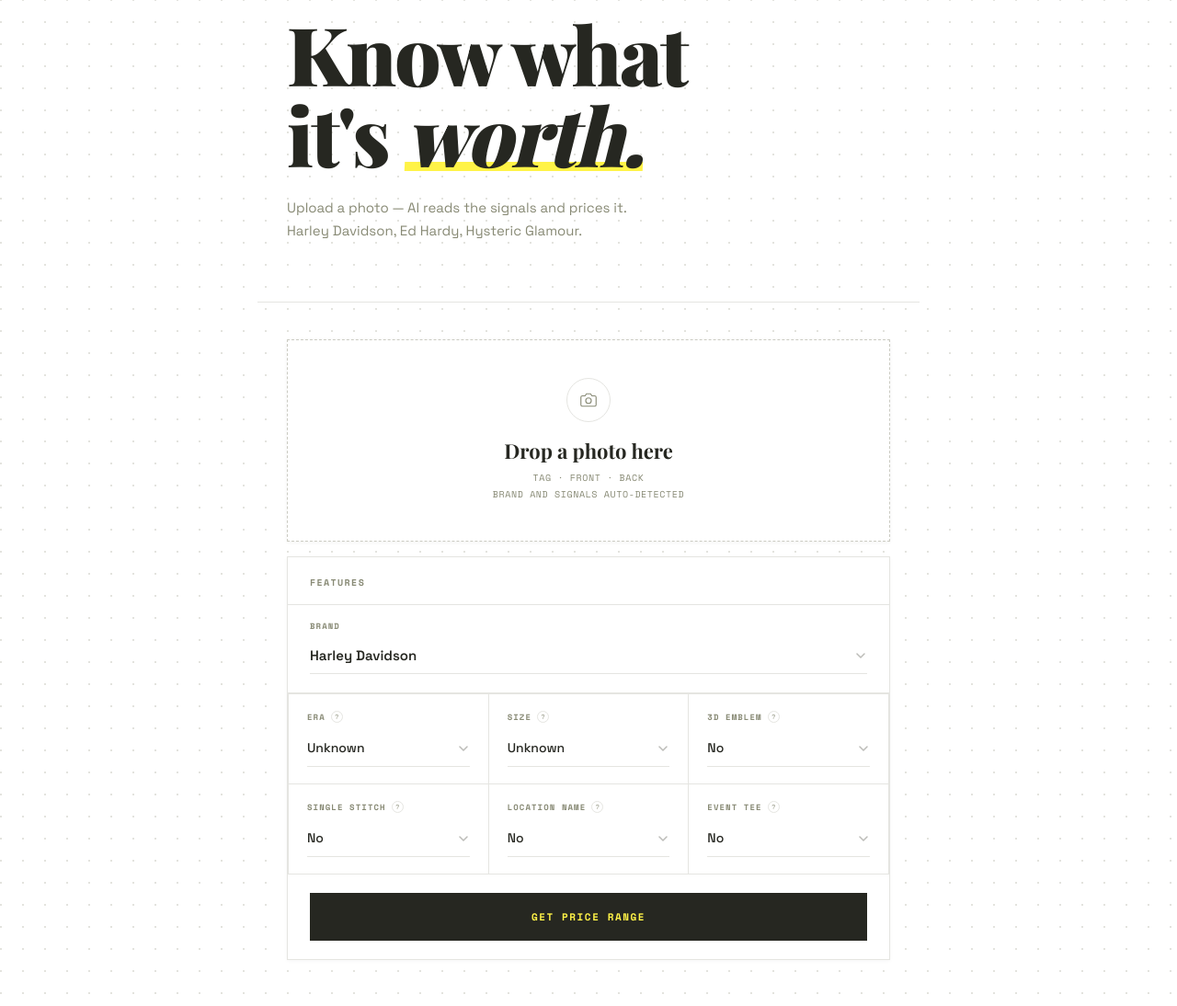
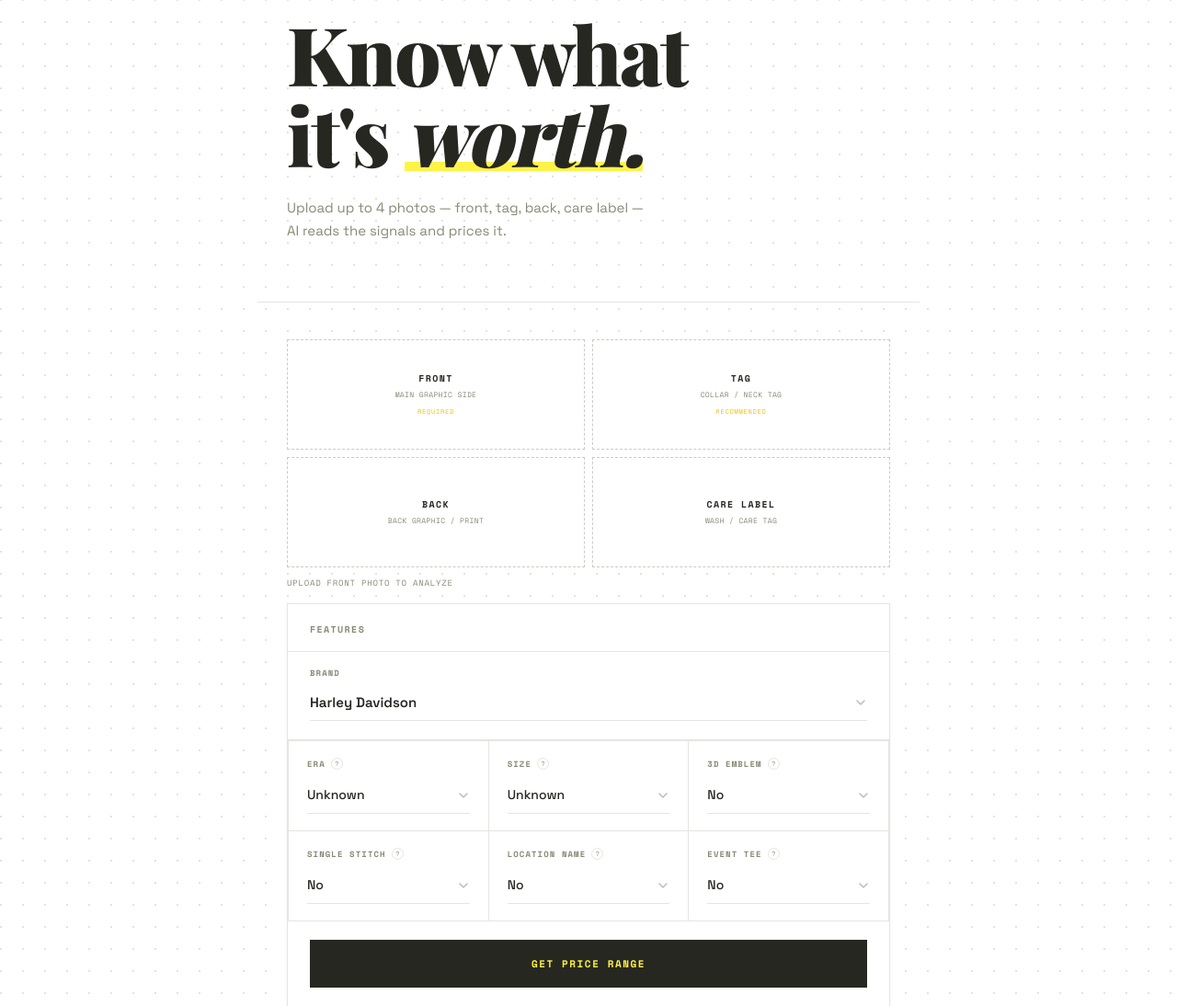
Before and after one commit to Keyshawn-Reid/vintage-pricer, a Flask app: page / in a window 1280 px wide. Shown: the part 145-1239 px from the top of the page at 92% size. Run offline with Flask 3, Linux system fonts and the light colour scheme; some web fonts are replaced.

Commit message:
make 4-slot multi-image upload universal across all brands
Remove single-image upload zone — all brands now use front/tag/back/care
slot grid. Add multi_image: True to harley and ed_hardy brand configs so
/analyze routes them through extract_features_from_images.

Co-Authored-By: Claude Sonnet 4.6 <noreply@anthropic.com>

```diff
--- a/src/brands.py
+++ b/src/brands.py
@@ -3,6 +3,7 @@ BRANDS = {
         "label": "Harley Davidson",
         "short": "HD",
         "csv": "data/raw/harley_features.csv",
+        "multi_image": True,
         "signals": [
             {
                 "id": "era", "label": "Era", "type": "select", "ai_key": "era",
@@ -54,6 +55,7 @@ Rules:
         "label": "Ed Hardy",
         "short": "EH",
         "csv": "data/raw/ed_hardy_features.csv",
+        "multi_image": True,
         "signals": [
             {
                 "id": "era", "label": "Era", "type": "select", "ai_key": "era",
--- a/templates/index.html
+++ b/templates/index.html
@@ -657,45 +657,15 @@
         <h1 class="hero-headline">
             Know what<br>it's <span class="hl">worth.</span>
         </h1>
-        <p class="hero-sub">Upload a photo — AI reads the signals and prices it. Harley Davidson, Ed Hardy, Hysteric Glamour.</p>
+        <p class="hero-sub">Upload up to 4 photos — front, tag, back, care label — AI reads the signals and prices it.</p>
     </section>
 
     <div class="section-rule"></div>
 
     <section class="tool">
 
-        <!-- Upload zone -->
-        <div class="upload-zone" id="uploadZone"
-             onclick="handleZoneClick()"
-             ondragover="handleDragOver(event)"
-             ondragleave="handleDragLeave(event)"
-             ondrop="handleDrop(event)">
-
-            <div class="upload-state" id="stateDefault">
-                <div class="upload-icon-wrap">
-                    <svg viewBox="0 0 24 24">
-                        <path d="M23 19a2 2 0 0 1-2 2H3a2 2 0 0 1-2-2V8a2 2 0 0 1 2-2h4l2-3h6l2 3h4a2 2 0 0 1 2 2z"/>
-                        <circle cx="12" cy="13" r="4"/>
-                    </svg>
-                </div>
-                <p class="upload-label">Drop a photo here</p>
-                <p class="upload-hint">Tag · Front · Back<br>Brand and signals auto-detected</p>
-            </div>
-
-            <div class="upload-state upload-preview" id="statePreview" hidden>
-                <img class="preview-thumb" id="previewThumb" alt="">
-                <div class="preview-info">
-                    <p class="preview-status">Photo analyzed</p>
-                    <p class="preview-count" id="previewCount"></p>
-                </div>
-                <button type="button" class="preview-change" onclick="changePhoto(event)">Change</button>
-            </div>
-        </div>
-
-        <input type="file" id="photoInput" accept="image/*" onchange="handlePhotoChange(this)">
-
-        <!-- Multi-image upload (Hysteric only) -->
-        <div id="multiUploadZone" hidden>
+        <!-- Multi-image upload -->
+        <div id="multiUploadZone">
             <div class="multi-upload-zone">
                 <div class="upload-slot" id="slot-front" onclick="slotClick('front')">
                     <div class="slot-default">
@@ -867,85 +837,8 @@
         document.querySelectorAll('select').forEach(s => s.classList.remove('ai-filled'));
         document.getElementById('aiDetectedNote').classList.remove('visible');
 
-        const isMulti = brandId === 'hysteric';
-        document.getElementById('uploadZone').hidden = isMulti;
-        document.getElementById('multiUploadZone').hidden = !isMulti;
-
-        if (!isMulti) resetMultiSlots();
-        else setState('default');  // reset single-image state
-
+        resetMultiSlots();
         currentBrand = brandId;
-    }
-
-    // ── Single-image upload (Harley / Ed Hardy) ─────────────────────────────
-    function setState(name) {
-        document.getElementById('stateDefault').hidden = name !== 'default';
-        document.getElementById('statePreview').hidden = name !== 'preview';
-        document.getElementById('uploadZone').style.cursor = name === 'preview' ? 'default' : 'pointer';
-    }
-
-    function handleZoneClick() {
-        if (!document.getElementById('statePreview').hidden) return;
-        document.getElementById('photoInput').click();
-    }
-
-    function changePhoto(e) {
-        e.stopPropagation();
-        document.getElementById('photoInput').click();
-    }
-
-    function handleDragOver(e) {
-        e.preventDefault();
-        document.getElementById('uploadZone').classList.add('dragover');
-    }
-
-    function handleDragLeave() {
-        document.getElementById('uploadZone').classList.remove('dragover');
-    }
-
-    function handleDrop(e) {
-        e.preventDefault();
-        document.getElementById('uploadZone').classList.remove('dragover');
-        const file = e.dataTransfer.files[0];
-        if (file && file.type.startsWith('image/')) processFile(file);
-    }
-
-    function handlePhotoChange(input) {
-        if (input.files && input.files[0]) processFile(input.files[0]);
-    }
-
-    function processFile(file) {
-        const reader = new FileReader();
-        reader.onload = e => {
-            document.getElementById('previewThumb').src = e.target.result;
-            document.getElementById('previewCount').textContent = 'Analyzing...';
-            setState('preview');
-        };
-        reader.readAsDataURL(file);
-
-        document.getElementById('submitBtn').disabled = true;
-
-        const fd = new FormData();
-        fd.append('photo', file);
-        fd.append('brand', currentBrand);
-
-        fetch('/analyze', { method: 'POST', body: fd })
-            .then(r => r.json())
-            .then(data => {
-                if (data.error) throw new Error(data.error);
-                if (data.detected_brand && data.detected_brand !== currentBrand) {
-                    document.getElementById('brandSelect').value = data.detected_brand;
-                    handleBrandChange(data.detected_brand);
-                }
-                fillForm(data);
-            })
-            .catch(err => {
-                setState('default');
-                alert('Could not analyze photo: ' + err.message);
-            })
-            .finally(() => {
-                document.getElementById('submitBtn').disabled = false;
-            });
     }
 
     // ── Multi-image upload (Hysteric) ────────────────────────────────────────
@@ -1089,12 +982,6 @@
             if (known) filled++;
         });
 
-        // Single-image: update preview count
-        const previewCount = document.getElementById('previewCount');
-        if (previewCount) {
-            previewCount.textContent = filled + ' feature' + (filled === 1 ? '' : 's') + ' detected';
-        }
-
         document.getElementById('aiDetectedNote').classList.add('visible');
 
         if (features.detected_brand) {
@@ -1107,12 +994,6 @@
     document.getElementById('headerBrand').textContent =
         BRAND_META[currentBrand].short + ' · v1.2';
 
-    // Show correct upload zone on load
-    if (currentBrand === 'hysteric') {
-        document.getElementById('uploadZone').hidden = true;
-        document.getElementById('multiUploadZone').hidden = false;
-    }
-
     {% if result %}
     window.addEventListener('load', () => {
         document.querySelector('.result-section')?.scrollIntoView({ behavior: 'smooth', block: 'nearest' });
```
